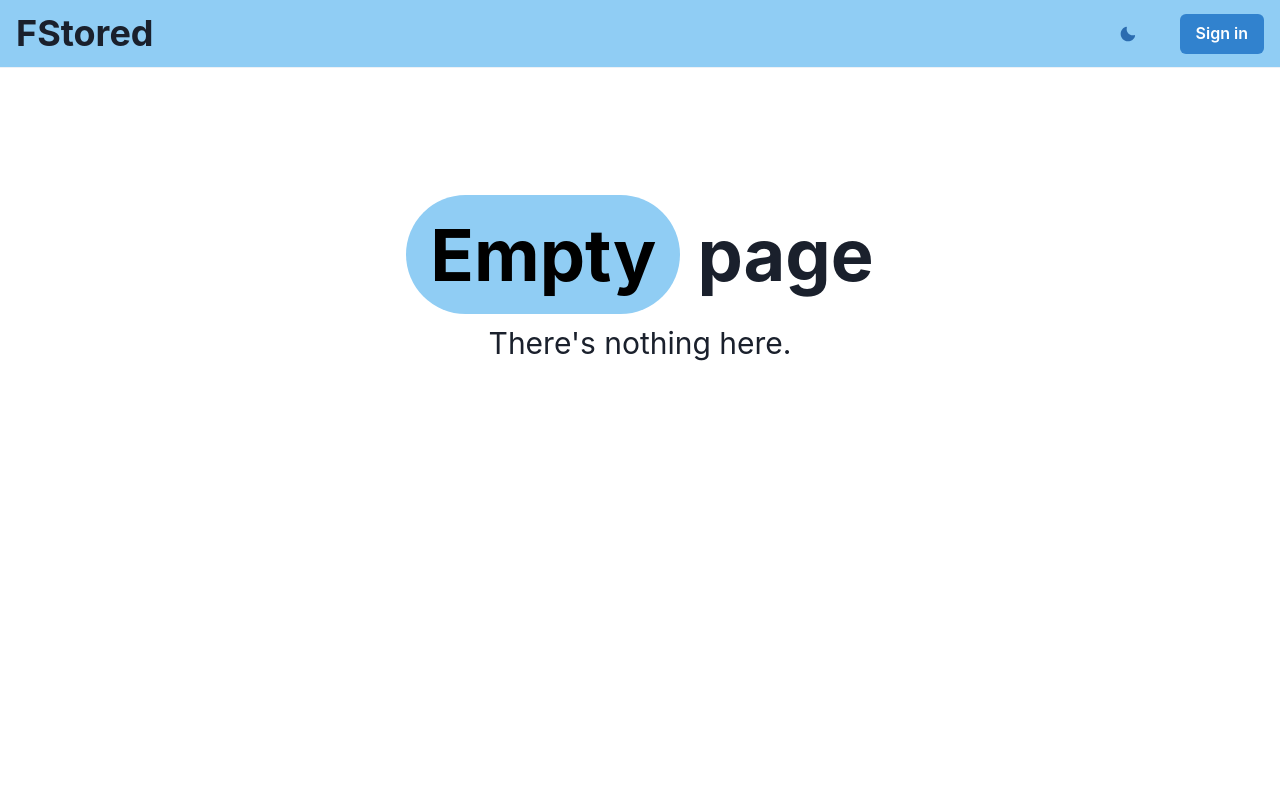
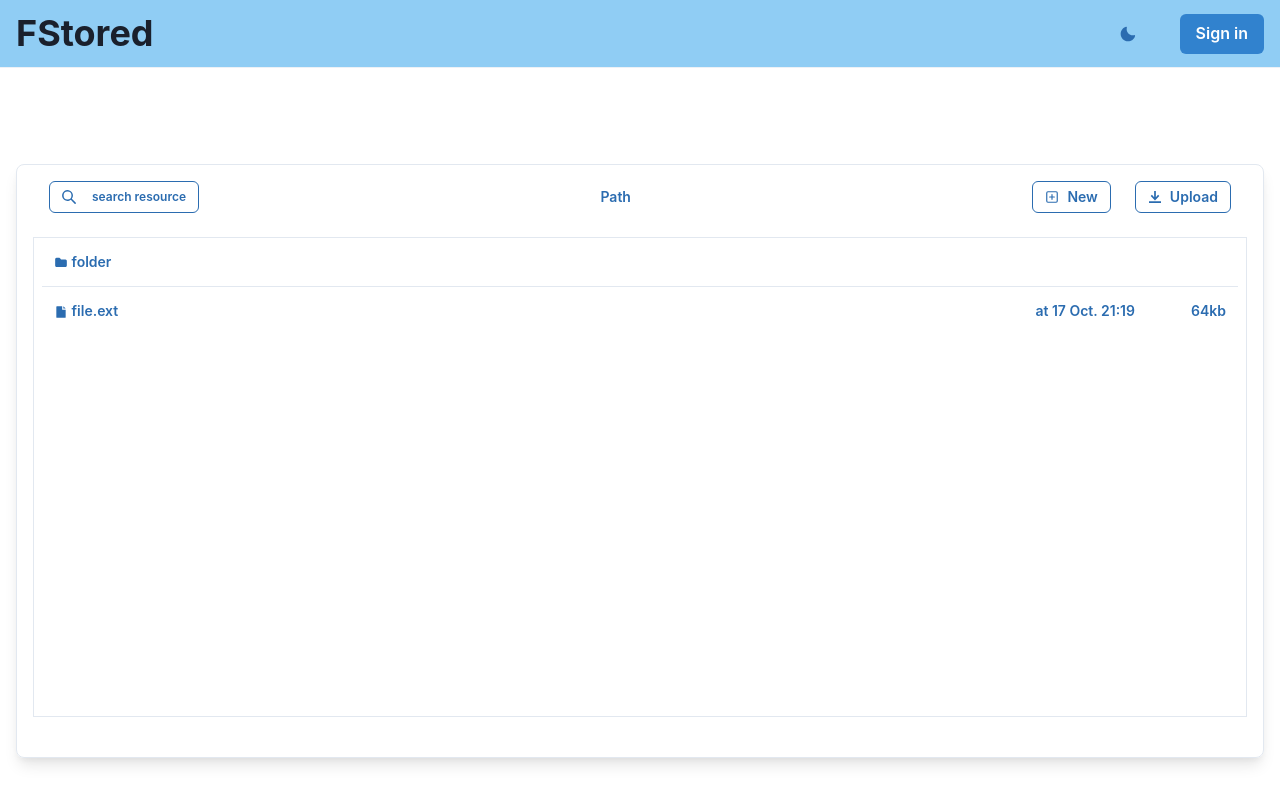
Before and after one commit to makeitvsolo/fstored, a React (Vite) app in the folder webapp/: page /storage in a window 1280 px wide. Shown: the top 804 px of the page. Built offline with nearby package versions, Linux system fonts and the light colour scheme.

Commit message:
:runner: feat(#4): impl Storage in `@pages`

```diff
--- a/webapp/src/App.tsx
+++ b/webapp/src/App.tsx
@@ -1,6 +1,6 @@
 import { Route, Routes } from "react-router-dom";
 
-import { Empty, Home, Layout, Sign } from "@pages";
+import { Empty, Home, Layout, Sign, Storage } from "@pages";
 
 export const App = () => {
   return (
@@ -8,6 +8,7 @@ export const App = () => {
       <Route path="/" element={<Layout />}>
         <Route index element={<Home />} />
         <Route path="sign" element={<Sign />} />
+        <Route path="storage" element={<Storage />} />
         <Route path="*" element={<Empty />} />
       </Route>
     </Routes>
--- /dev/null
+++ b/webapp/src/pages/Storage/index.tsx
@@ -0,0 +1,19 @@
+import { Box } from "@chakra-ui/react";
+import { Bar } from "./Bar";
+import { Workspace } from "./Workspace";
+
+export const Storage = () => {
+  return (
+    <Box
+      my={24}
+      p={4}
+      minH="62vh"
+      borderWidth={1}
+      borderRadius={8}
+      boxShadow="lg"
+    >
+      <Bar />
+      <Workspace />
+    </Box>
+  );
+};
--- a/webapp/src/pages/index.ts
+++ b/webapp/src/pages/index.ts
@@ -2,3 +2,4 @@ export * from "./Layout";
 export * from "./Home";
 export * from "./Empty";
 export * from "./Sign";
+export * from "./Storage";
```
